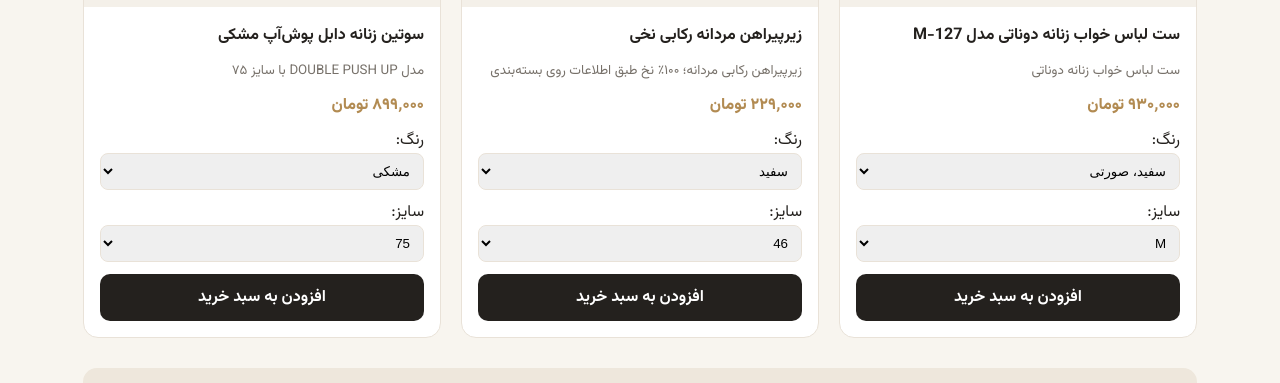
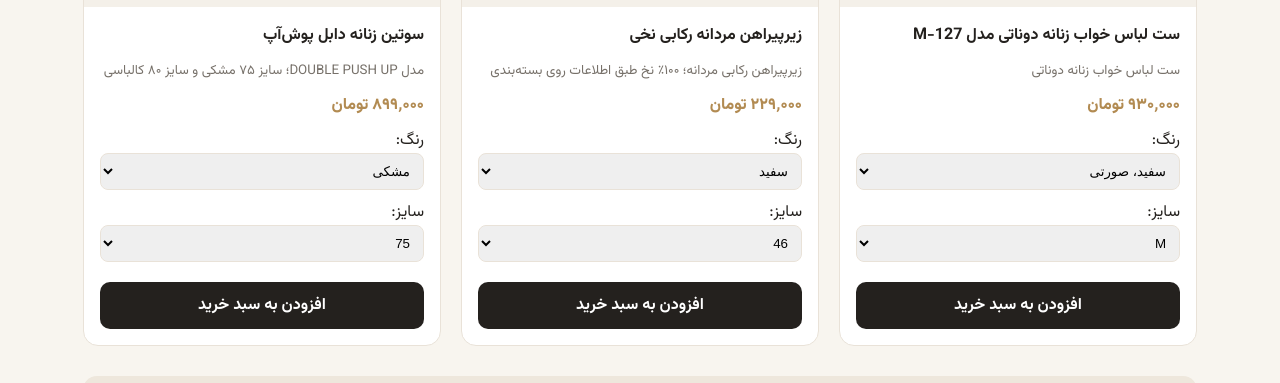
Before and after one commit to mousazadehreza07-arch/velora_style, a plain HTML site: page index.html in a window 1280 px wide. Both pictures are taken after a click on the button "محصولات". Shown: the part 840-1223 px from the top of the page. Drawn offline with Linux system fonts and the light colour scheme.

Commit message:
Add blush double push-up size 80 variant with two available units

```diff
--- a/index.html
+++ b/index.html
@@ -487,15 +487,19 @@ const productsData = [
  },
  {
   id:7,
-  name:"سوتین زنانه دابل پوش‌آپ مشکی",
+  name:"سوتین زنانه دابل پوش‌آپ",
   category:"زنانه",
   price:899000,
-  size:"75",
-  sizes:["75"],
-  color:"مشکی",
-  colors:["مشکی"],
+  size:"75 و 80",
+  sizes:["75","80"],
+  color:"مشکی، کالباسی",
+  colors:["مشکی","کالباسی"],
+  variants:[
+   {color:"مشکی",size:"75",stock:null},
+   {color:"کالباسی",size:"80",stock:2}
+  ],
   image:"double-push-up-75.png",
-  description:"مدل DOUBLE PUSH UP با سایز ۷۵",
+  description:"مدل DOUBLE PUSH UP؛ سایز ۷۵ مشکی و سایز ۸۰ کالباسی",
   available:true
  }
 
@@ -542,6 +546,15 @@ function getAvailableProducts(){
   Number(p.price) > 0 &&
   p.image
  );
+}
+
+function getProductVariants(product){
+ if(Array.isArray(product.variants) && product.variants.length){
+  return product.variants;
+ }
+ const colors=product.colors || [product.color || "پیش‌فرض"];
+ const sizes=product.sizes || [product.size || "فری‌سایز"];
+ return colors.flatMap(color=>sizes.map(size=>({color,size,stock:null})));
 }
 
 function renderProducts(){
@@ -594,6 +607,7 @@ function renderProducts(){
   price.className="price";
   price.textContent=money(p.price);
 
+  const variants=getProductVariants(p);
   const colorLabel=document.createElement("label");
   colorLabel.textContent="رنگ: ";
   colorLabel.style.display="block";
@@ -603,7 +617,7 @@ function renderProducts(){
   colorSelect.style.padding="9px";
   colorSelect.style.border="1px solid var(--line)";
   colorSelect.style.borderRadius="8px";
-  (p.colors || [p.color || "پیش‌فرض"]).forEach(color=>{
+  [...new Set(variants.map(v=>v.color))].forEach(color=>{
    const option=document.createElement("option");
    option.value=color;
    option.textContent=color;
@@ -620,20 +634,50 @@ function renderProducts(){
   sizeSelect.style.padding="9px";
   sizeSelect.style.border="1px solid var(--line)";
   sizeSelect.style.borderRadius="8px";
-  (p.sizes || [p.size || "فری‌سایز"]).forEach(size=>{
-   const option=document.createElement("option");
-   option.value=size;
-   option.textContent=size;
-   sizeSelect.appendChild(option);
-  });
   sizeLabel.appendChild(sizeSelect);
+
+  const stockLabel=document.createElement("small");
+  stockLabel.style.display="block";
+  stockLabel.style.marginTop="8px";
+  stockLabel.style.color="var(--green)";
 
   const btn=document.createElement("button");
   btn.className="btn btn-dark";
   btn.textContent="افزودن به سبد خرید";
-  btn.onclick=()=>addToCart(p.id,colorSelect.value,sizeSelect.value);
 
-  info.append(title,desc,price,colorLabel,sizeLabel,btn);
+  function updateVariantChoices(){
+   const selectedColor=colorSelect.value;
+   const matching=variants.filter(v=>v.color===selectedColor);
+   sizeSelect.innerHTML="";
+   matching.forEach(variant=>{
+    const option=document.createElement("option");
+    option.value=variant.size;
+    option.textContent=variant.size;
+    sizeSelect.appendChild(option);
+   });
+   const selected=matching.find(v=>v.size===sizeSelect.value) || matching[0];
+   if(selected && selected.stock!==null && selected.stock!==undefined){
+    const inCart=cart.find(item=>item.id===p.id && item.color===selected.color && item.size===selected.size);
+    const remaining=Math.max(0,selected.stock-(inCart?.qty || 0));
+    stockLabel.textContent="موجودی: "+remaining.toLocaleString("fa-IR")+" عدد";
+    btn.disabled=remaining===0;
+    btn.textContent=remaining===0?"ناموجود":"افزودن به سبد خرید";
+   }else{
+    stockLabel.textContent="";
+    btn.disabled=false;
+    btn.textContent="افزودن به سبد خرید";
+   }
+  }
+
+  colorSelect.addEventListener("change",updateVariantChoices);
+  sizeSelect.addEventListener("change",updateVariantChoices);
+  btn.onclick=()=>{
+   addToCart(p.id,colorSelect.value,sizeSelect.value);
+   updateVariantChoices();
+  };
+  updateVariantChoices();
+
+  info.append(title,desc,price,colorLabel,sizeLabel,stockLabel,btn);
   card.append(imageBox,info);
   holder.appendChild(card);
  });
@@ -656,9 +700,17 @@ function addToCart(id,color,size){
  const product=getAvailableProducts().find(p=>p.id===id);
  if(!product)return;
 
+ const variant=getProductVariants(product).find(v=>v.color===color && v.size===size);
+ if(!variant)return;
+
  const existing=cart.find(item=>
   item.id===id && item.color===color && item.size===size
  );
+ const currentQty=existing?.qty || 0;
+ if(variant.stock!==null && variant.stock!==undefined && currentQty>=variant.stock){
+  alert("موجودی این رنگ و سایز تمام شده است.");
+  return;
+ }
 
  if(existing){
   existing.qty++;
@@ -687,6 +739,7 @@ function getCartDetails(){
    ...product,
    color:item.color,
    size:item.size,
+   stock:getProductVariants(product).find(v=>v.color===item.color && v.size===item.size)?.stock ?? null,
    key:String(item.id)+"-"+String(item.color)+"-"+String(item.size),
    qty:item.qty,
    subtotal:product.price*item.qty
@@ -759,6 +812,7 @@ function renderCart(){
 
   const plus=document.createElement("button");
   plus.textContent="+";
+  plus.disabled=item.stock!==null && item.qty>=item.stock;
   plus.onclick=()=>changeQty(item.key,1);
 
   const remove=document.createElement("button");
@@ -783,6 +837,13 @@ function renderCart(){
 function changeQty(key,change){
  const item=cart.find(x=>String(x.id)+"-"+String(x.color)+"-"+String(x.size)===key);
  if(!item)return;
+
+ const product=getAvailableProducts().find(p=>p.id===item.id);
+ const variant=product && getProductVariants(product).find(v=>v.color===item.color && v.size===item.size);
+ if(change>0 && variant && variant.stock!==null && variant.stock!==undefined && item.qty>=variant.stock){
+  alert("بیشتر از موجودی ثبت‌شده نمی‌توانید اضافه کنید.");
+  return;
+ }
 
  item.qty+=change;
 
@@ -883,7 +944,7 @@ function makeOrderMessage(){
  const o=currentOrder;
 
  const items=o.items.map(item=>
-  item.name+" × "+item.qty+" = "+money(item.subtotal)
+  item.name+" ("+(item.color||"—")+", سایز "+(item.size||"—")+") × "+item.qty+" = "+money(item.subtotal)
  ).join("\n");
 
  return "سلام، رسید پرداخت سفارش Velora Style\n"+
```
